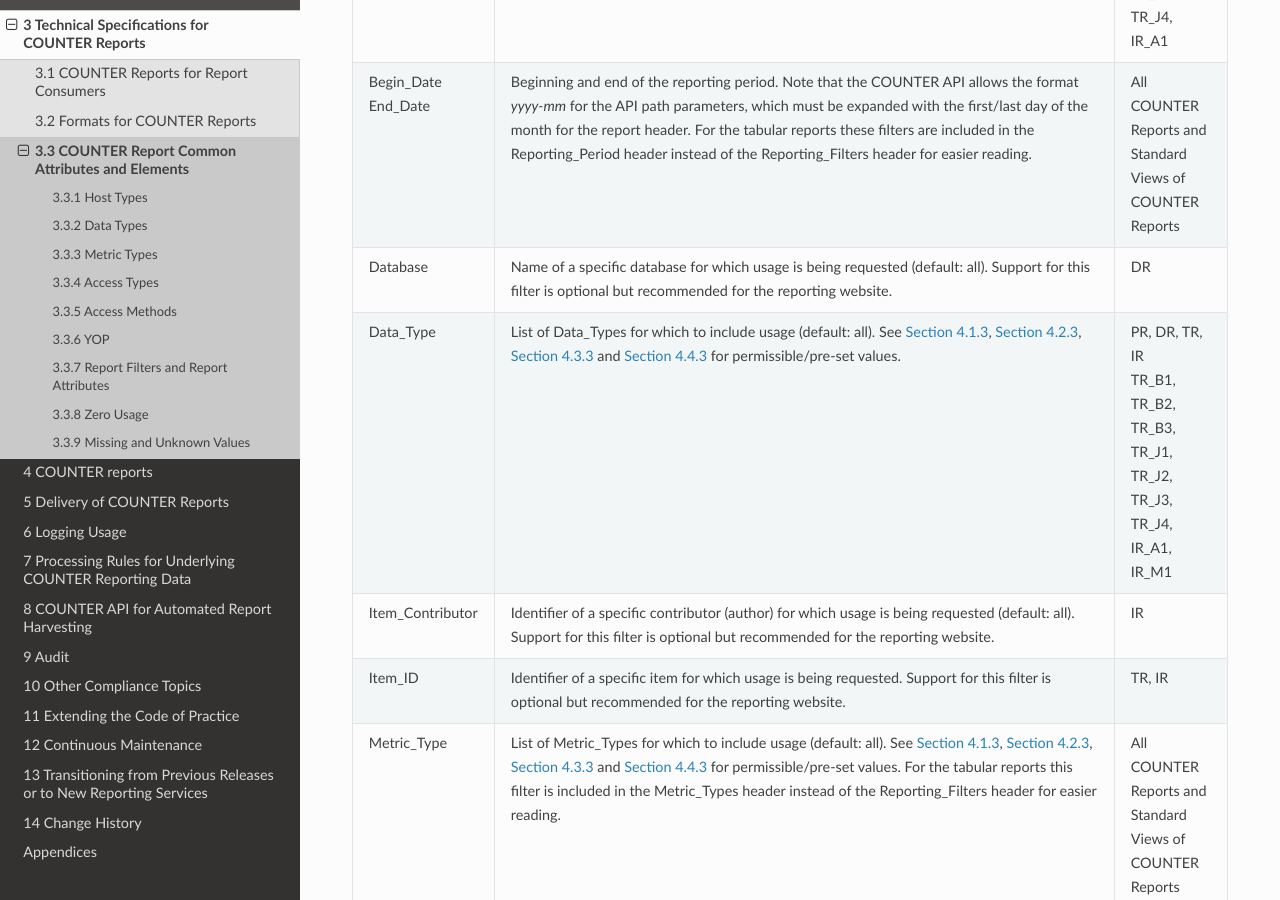
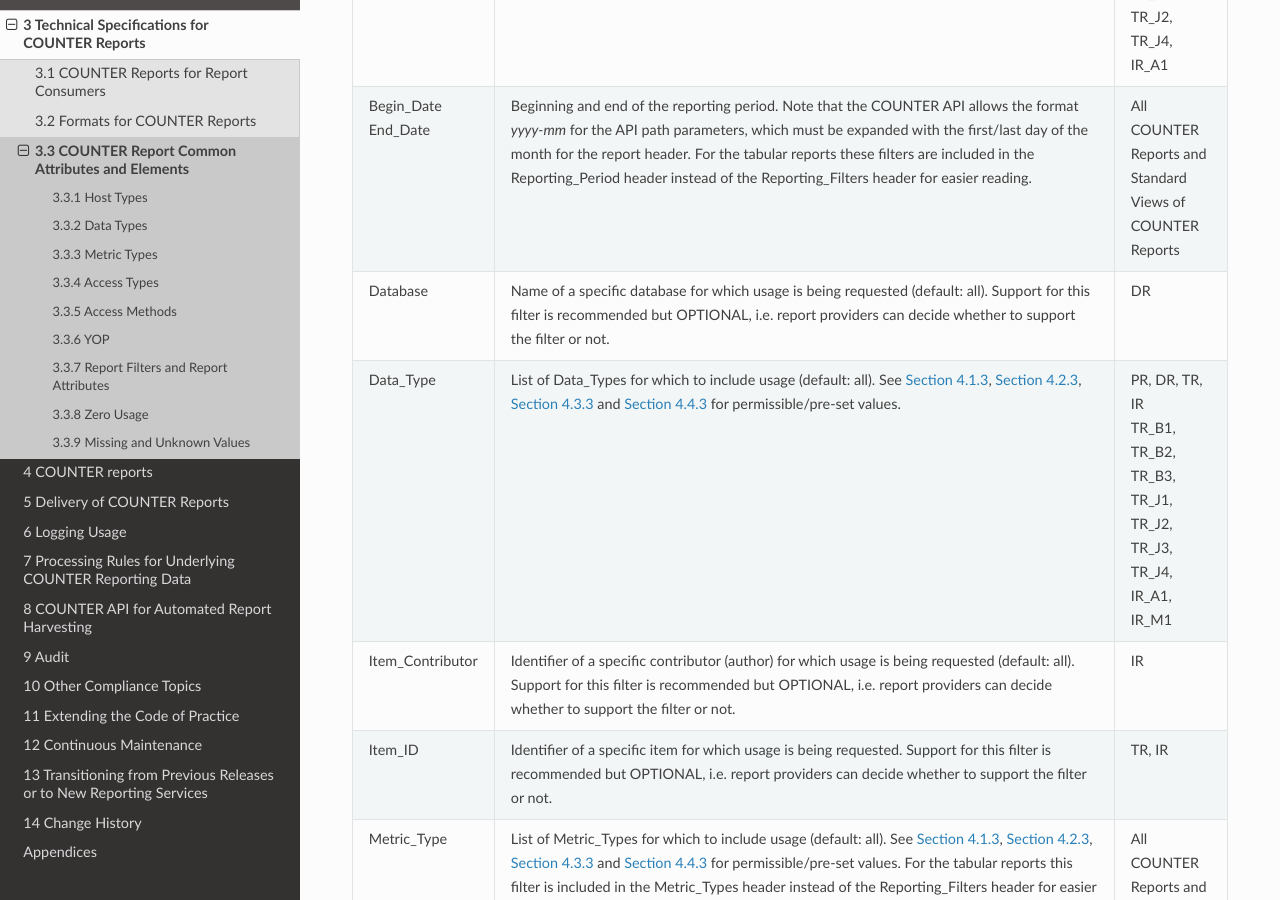
Before and after one commit to Project-Counter/cop5, a Sphinx documentation site: the page built from source/03-specifications/03-counter-report-common-attributes-and-elements.rst, in a window 1280 px wide and 900 px high, scrolled down 16735 px. Built offline with Sphinx 7.4.7 and the Read the Docs theme 3.1.0, drawn with Linux system fonts in a browser that asks for light colours; some of the changed text lies outside the part shown.

Commit message:
Clarify which Report Filters and Attributes are optional for the report providers to implement

```diff
--- a/source/03-specifications/03-counter-report-common-attributes-and-elements.rst
+++ b/source/03-specifications/03-counter-report-common-attributes-and-elements.rst
@@ -868,7 +868,7 @@
    * - Granularity
      - Specifies the granularity of the usage data to include in the report. Permissible values are Month (default) and Totals. This attribute is only applicable to JSON reports, the corresponding attribute for tabular reports is Exclude_Monthly_Details.
 
-       For Totals each Item_Performance element represents the aggregated usage for the reporting period. Support for Month is REQUIRED for COUNTER compliance, support for Totals is optional.
+       For Totals each Item_Performance element represents the aggregated usage for the reporting period. Support for Month is REQUIRED for COUNTER compliance. Support for Totals is OPTIONAL, i.e. report providers can decide whether to support the value or not.
      - PR, DR, TR, IR\ |br|\ |lb|
        (JSON)
 
@@ -911,7 +911,7 @@
      - All COUNTER Reports and Standard Views of COUNTER Reports
 
    * - Database
-     - Name of a specific database for which usage is being requested (default: all). Support for this filter is optional but recommended for the reporting website.
+     - Name of a specific database for which usage is being requested (default: all). Support for this filter is recommended but OPTIONAL, i.e. report providers can decide whether to support the filter or not.
      - DR
 
    * - Data_Type
@@ -920,11 +920,11 @@
        TR_B1, TR_B2, TR_B3, TR_J1, TR_J2, TR_J3, TR_J4, IR_A1, IR_M1
 
    * - Item_Contributor
-     - Identifier of a specific contributor (author) for which usage is being requested (default: all). Support for this filter is optional but recommended for the reporting website.
+     - Identifier of a specific contributor (author) for which usage is being requested (default: all). Support for this filter is recommended but OPTIONAL, i.e. report providers can decide whether to support the filter or not.
      - IR
 
    * - Item_ID
-     - Identifier of a specific item for which usage is being requested. Support for this filter is optional but recommended for the reporting website.
+     - Identifier of a specific item for which usage is being requested. Support for this filter is recommended but OPTIONAL, i.e. report providers can decide whether to support the filter or not.
      - TR, IR
 
    * - Metric_Type
```
Also changed, not shown: 1 other file.
